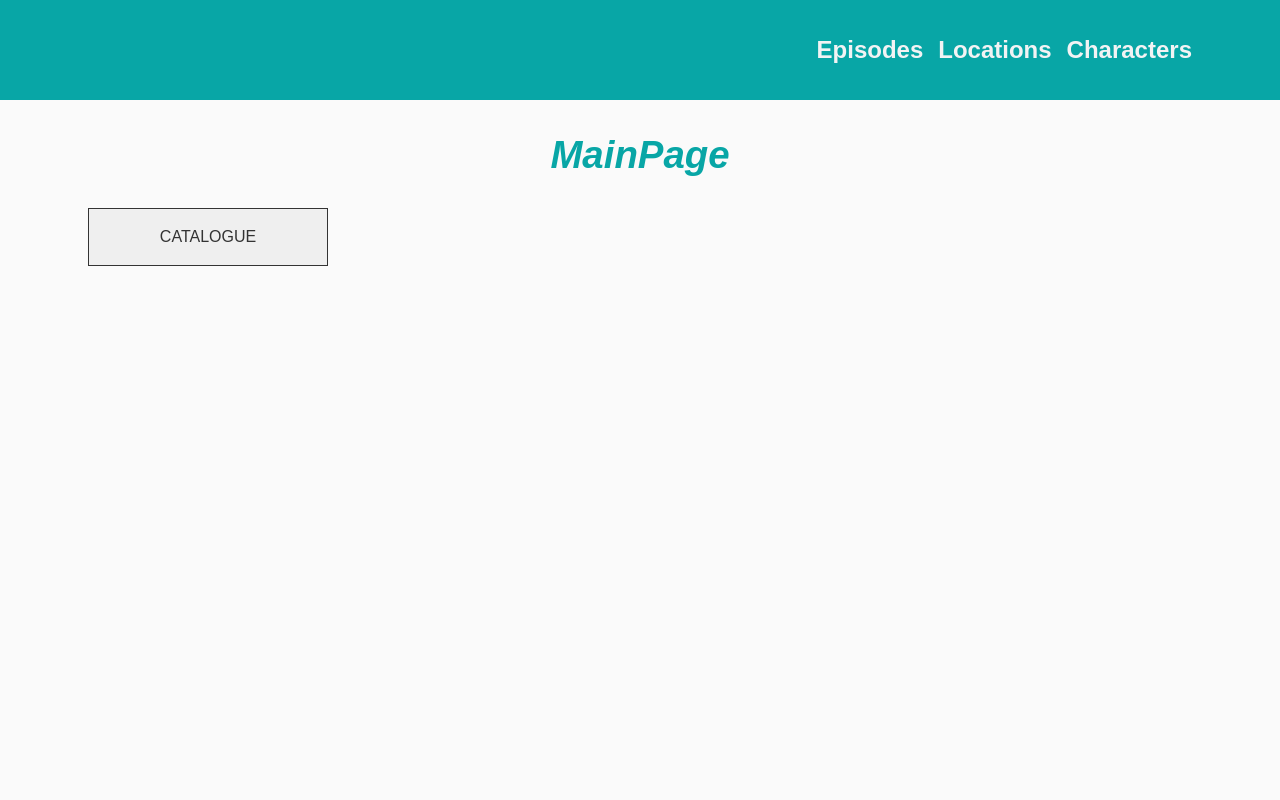
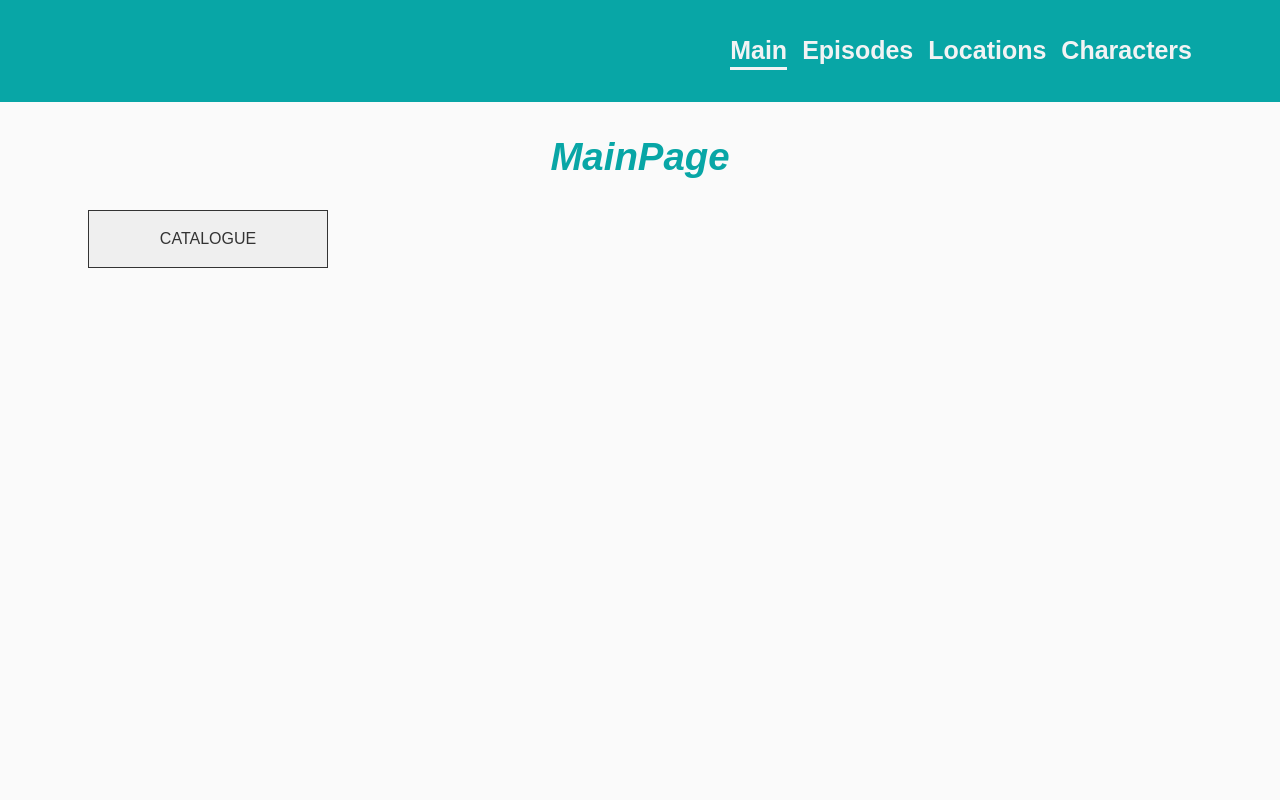
Before and after one commit to kathriciya/rick-and-morty, a React app: page / in a window 1280 px wide. Shown: the top 800 px of the page. Built offline with nearby package versions, Linux system fonts and the light colour scheme; no server answers.

Commit message:
add navigation

```diff
--- a/src/components/header/header.js
+++ b/src/components/header/header.js
@@ -1,17 +1,42 @@
 import React from 'react';
+import { NavLink } from 'react-router-dom';
 import cn from 'classnames';
 import s from './header.module.scss';
 
-const Header = () => (
+const Header = () => {
+  const setActiveLink = ({ isActive }) =>
+    isActive ? `${s.link} ${s.active}` : s.link;
+  return (
     <header className={s.header}>
       <div className={s.wrapper}>
+        <nav>
           <ul className={cn('d-flex', s.list)}>
-        <li className={s.item}>Episodes</li>
-        <li className={s.item}>Locations</li>
-        <li className={s.item}>Characters</li>
+            <li className={s.item}>
+              <NavLink to='/' className={setActiveLink}>
+                Main
+              </NavLink>
+            </li>
+            <li className={s.item}>
+              <NavLink to='/episode' className={setActiveLink}>
+                Episodes
+              </NavLink>
+            </li>
+
+            <li className={s.item}>
+              <NavLink to='/location' className={setActiveLink}>
+                Locations
+              </NavLink>
+            </li>
+            <li className={s.item}>
+              <NavLink to='/character' className={setActiveLink}>
+                Characters
+              </NavLink>
+            </li>
           </ul>
+        </nav>
       </div>
     </header>
   );
+};
 
 export default Header;
--- a/src/components/header/header.module.scss
+++ b/src/components/header/header.module.scss
@@ -27,3 +27,19 @@ header .wrapper {
 .item {
   margin-left: 15px;
 }
+
+.link {
+  color: $bg;
+  font-size: 25px;
+  text-decoration: none;
+
+  &:hover {
+    color: $bg !important;
+  }
+}
+
+.active {
+  padding-bottom: 3px;
+  color: $bg !important;
+  border-bottom: 3px solid $bg;
+}
```
Lines whose indentation alone changed are shown as unchanged.
